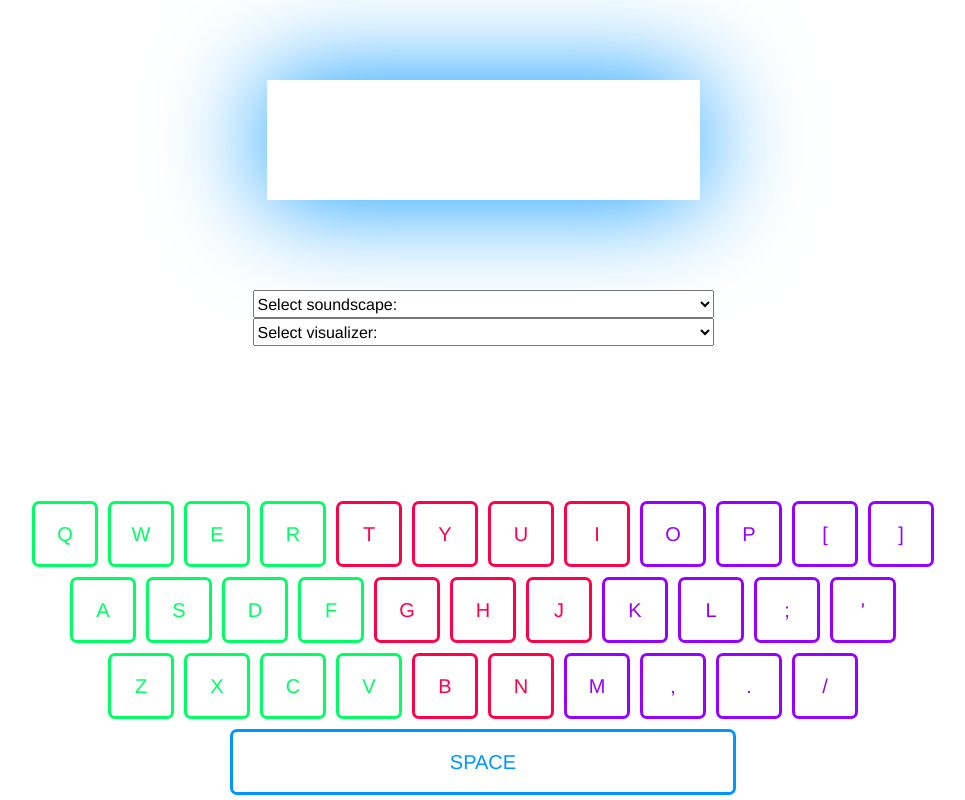
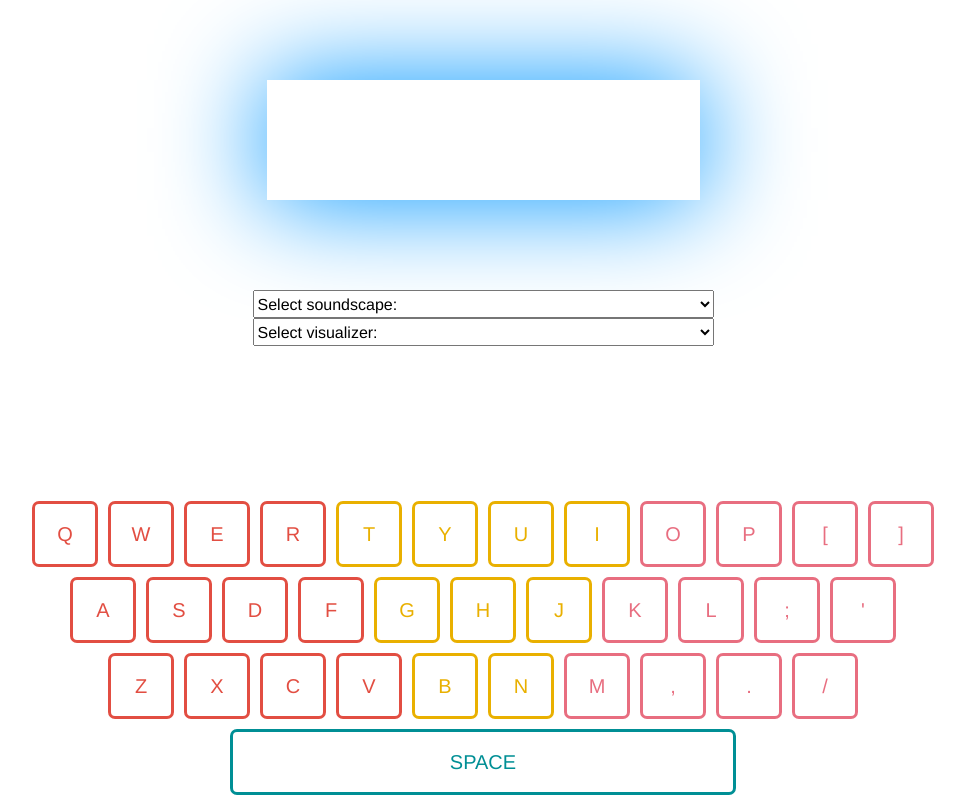
Before and after one commit to christinegaribian/synthwave, a website built with webpack: page index.html in a window 1280 px wide. Shown: the whole page, without its empty margins (157-1122 px from the left). Built offline with nearby package versions, Linux system fonts and the light colour scheme.

Commit message:
Add papaya, mustard, blush, and aqua colors for the keyboard

```diff
--- a/css/master.css
+++ b/css/master.css
@@ -1,5 +1,4 @@
 /* Reset */
-
  html, body, div, h1, h2, h3, p, ol, ul, li,
  canvas, details, embed, figure, footer, header,
  section, audio, video {
@@ -146,38 +145,40 @@ ul {
   background-color: rgb(255, 0, 75);*/
 }
 
+.green {
+  border-color: #E24E42;
+  color: #E24E42;
+}
+
+.green.active {
+  background-color: #E24E42;
+}
+
+
+.pink {
+  border-color: #E9B000;
+  color: #E9B000;
+}
+
+.pink.active {
+  background-color: #E9B000;
+}
+
 .purple {
-  border-color: rgb(150, 0, 255);
-  color: rgb(150, 0, 255);
+  border-color: #E86E80;
+  color: #E86E80;
 }
 
 .purple.active {
-  background-color: rgb(150, 0, 255);
+  background-color: #E86E80;
 }
 
-.pink {
-  border-color: rgb(255, 0, 75);
-  color: rgb(255, 0, 75);
-}
-
-.pink.active {
-  background-color: rgb(255, 0, 75);
-}
-
-.green {
-  border-color: rgb(0, 255, 100);
-  color: rgb(0, 255, 100);
-}
-
-.green.active {
-  background-color: rgb(0, 255, 100);
-}
 
 .blue {
-  border-color: rgb(0, 150, 255);
-  color: rgb(0, 150, 255);
+  border-color: #008F95;
+  color: #008F95;
 }
 
 .blue.active {
-  background-color: rgb(0, 150, 255);
+  background-color: #008F95;
 }
```
Also changed, not shown: css/fonts.scss (deleted).
